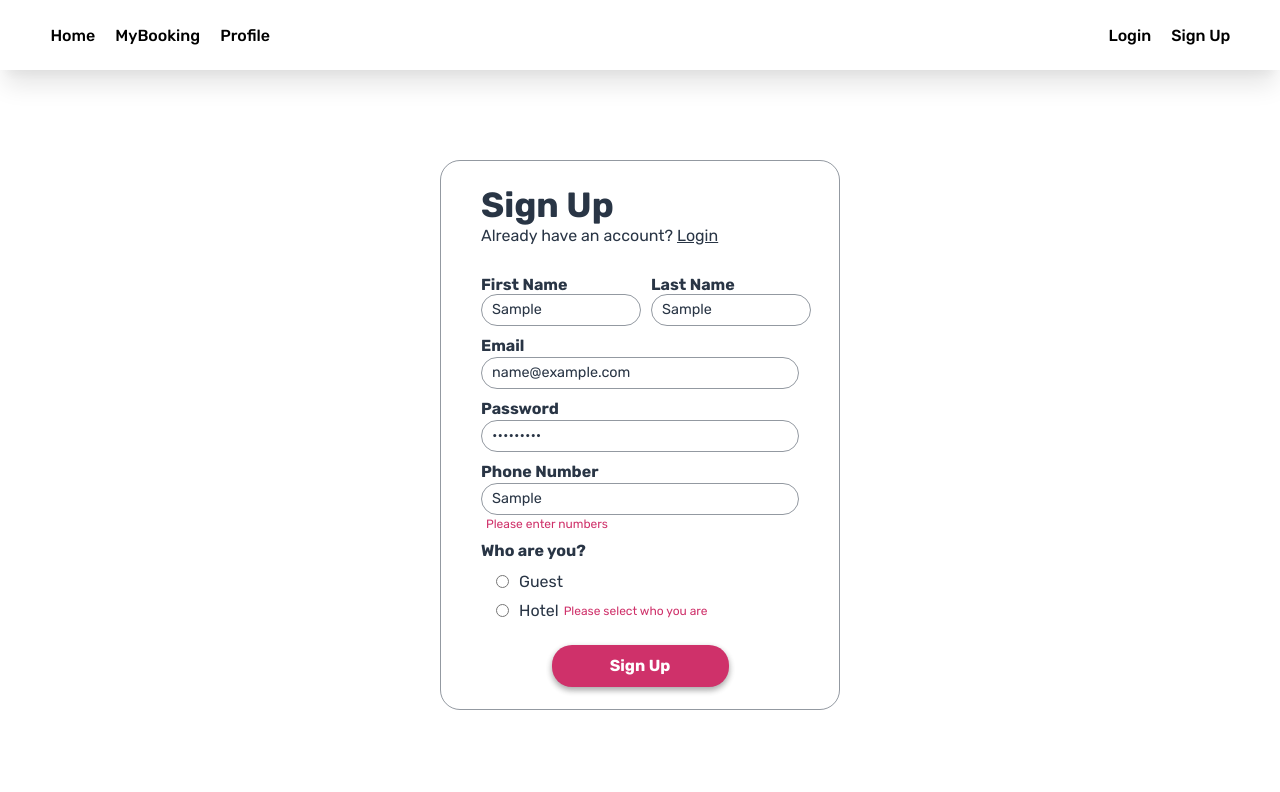
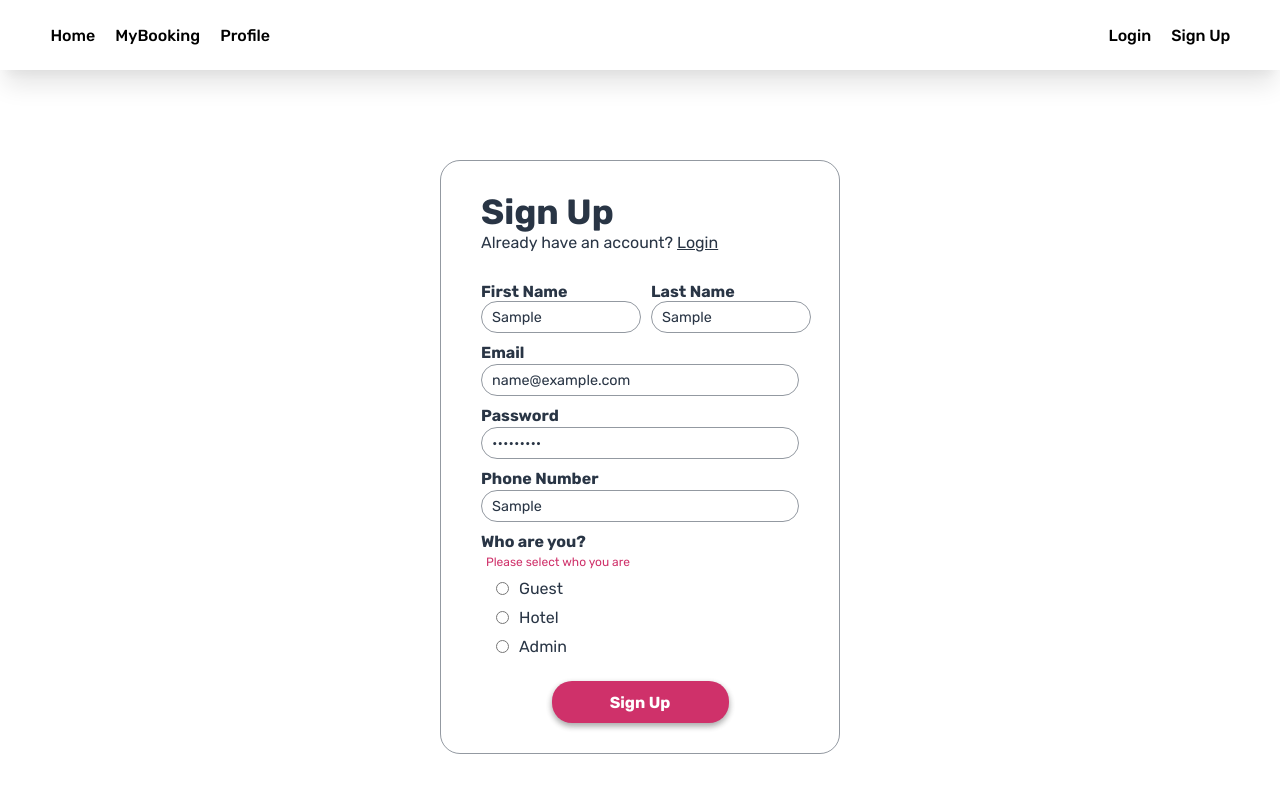
Before and after one commit to rmaskey1/LikeHome, a React (Create React App) app in the folder frontend/: page /register in a window 1280 px wide. Both pictures are taken after typing "Sample", "Sample", "name@example.com", "Sample123", "Sample" into the empty fields and a click on the button "Sign Up". Shown: the top 792 px of the page. Built offline with nearby package versions, Linux system fonts and the light colour scheme.

Commit message:
Signup Request, Admin Type

```diff
--- a/frontend/src/routes/Register.jsx
+++ b/frontend/src/routes/Register.jsx
@@ -1,6 +1,6 @@
 import React, { useState } from "react";
 import { useForm } from "react-hook-form";
-import { Link } from "react-router-dom";
+import { Link, useNavigate } from "react-router-dom";
 import styled from "styled-components";
 
 const Container = styled.div`
@@ -8,7 +8,6 @@ const Container = styled.div`
   flex-direction: column;
   justify-content: center;
   width: 400px;
-  height: 550px;
   margin: 100px auto;
   padding: 0 40px;
   border: 1px solid rgba(41, 53, 69, 0.5);
@@ -19,6 +18,7 @@ const FormTitle = styled.div`
   font-size: 35px;
   font-weight: 700;
   color: #293545;
+  margin-top: 30px;
 `;
 
 const NoAccount = styled.span`
@@ -90,6 +90,7 @@ const SubmitBtn = styled.button`
   height: 42px;
   margin: 0 auto;
   margin-top: 25px;
+  margin-bottom: 30px;
   background: rgb(207, 49, 106);
   border-radius: 20px;
   font-size: 16px;
@@ -112,6 +113,7 @@ const ErrorMessageArea = styled.div`
 `;
 
 function Register() {
+  const navigate = useNavigate();
   const {
     register,
     handleSubmit,
@@ -120,8 +122,34 @@ function Register() {
   } = useForm();
   const [isFetching, setIsFetching] = useState(false);
 
-  const handleSignup = (signupData) => {
-    console.log(signupData);
+  const handleSignup = async (signupData) => {
+    /* HOTEL Sign up */
+    if (signupData.usertype === "hotel") {
+      navigate("hotel", {
+        state: signupData,
+      });
+    } else {
+      /* GUEST, ADMIN Sign up */
+      setIsFetching(true);
+
+      fetch("http://127.0.0.1:5000/signup", {
+        method: "POST",
+        headers: {
+          "Content-Type": "application/json",
+        },
+        body: JSON.stringify(signupData),
+      })
+        .then((response) => {
+          console.log(response);
+        })
+        .catch((error) => {
+          console.log(error);
+        })
+        .finally(() => {
+          setIsFetching(false);
+          resetFields();
+        });
+    }
   };
 
   const resetFields = () => {
@@ -144,14 +172,14 @@ function Register() {
             <Label>First Name</Label>
             <InputContainer style={{ width: "160px" }}>
               <Input
-                {...register("firstname", {
+                {...register("firstName", {
                   required: "Please enter first name",
                 })}
               />
             </InputContainer>
-            {errors.firstname && (
+            {errors.firstName && (
               <ErrorMessageArea>
-                {errors.firstname.message.toString()}
+                {errors.firstName.message.toString()}
               </ErrorMessageArea>
             )}
           </div>
@@ -159,14 +187,14 @@ function Register() {
             <Label>Last Name</Label>
             <InputContainer style={{ width: "160px" }}>
               <Input
-                {...register("lastname", {
+                {...register("lastName", {
                   required: "Please enter last name",
                 })}
               />
             </InputContainer>
-            {errors.lastname && (
+            {errors.lastName && (
               <ErrorMessageArea>
-                {errors.lastname.message.toString()}
+                {errors.lastName.message.toString()}
               </ErrorMessageArea>
             )}
           </div>
@@ -178,7 +206,7 @@ function Register() {
             {...register("email", {
               required: "Please enter email",
               pattern: {
-                value: /^[\w-\.]+@([\w-]+\.)+[\w-]{2,4}$/,
+                value: /^[\w-.]+@([\w-]+\.)+[\w-]{2,4}$/,
                 message: "Please enter valid email",
               },
             })}
@@ -206,39 +234,45 @@ function Register() {
         <Label>Phone Number</Label>
         <InputContainer>
           <Input
-            {...register("phoneNumber", {
+            {...register("phone", {
               required: "Please enter phone number",
-              pattern: { value: /^[0-9]/, message: "Please enter numbers" },
+              // pattern: { value: /^[0-9]/, message: "Please enter numbers" },
             })}
           />
         </InputContainer>
-        {errors.phoneNumber && (
-          <ErrorMessageArea>
-            {errors.phoneNumber.message.toString()}
-          </ErrorMessageArea>
+        {errors.phone && (
+          <ErrorMessageArea>{errors.phone.message.toString()}</ErrorMessageArea>
         )}
 
         <Label>Who are you?</Label>
+        {errors.usertype && (
+          <ErrorMessageArea>
+            {errors.usertype.message.toString()}
+          </ErrorMessageArea>
+        )}
         <RadioContainer>
           <input
-            {...register("role", { required: "Please select who you are" })}
+            {...register("usertype", { required: "Please select who you are" })}
             type="radio"
-            value="Guest"
+            value="guest"
           />
           <span>Guest</span>
         </RadioContainer>
         <RadioContainer>
           <input
-            {...register("role", { required: "Please select who you are" })}
+            {...register("usertype", { required: "Please select who you are" })}
             type="radio"
-            value="Hotel"
+            value="hotel"
           />
           <span>Hotel</span>
-          {errors.role && (
-            <ErrorMessageArea>
-              {errors.role.message.toString()}
-            </ErrorMessageArea>
-          )}
+        </RadioContainer>
+        <RadioContainer>
+          <input
+            {...register("usertype", { required: "Please select who you are" })}
+            type="radio"
+            value="admin"
+          />
+          <span>Admin</span>
         </RadioContainer>
         <SubmitBtn type="submit">
           {isFetching ? "loading..." : "Sign Up"}
```
